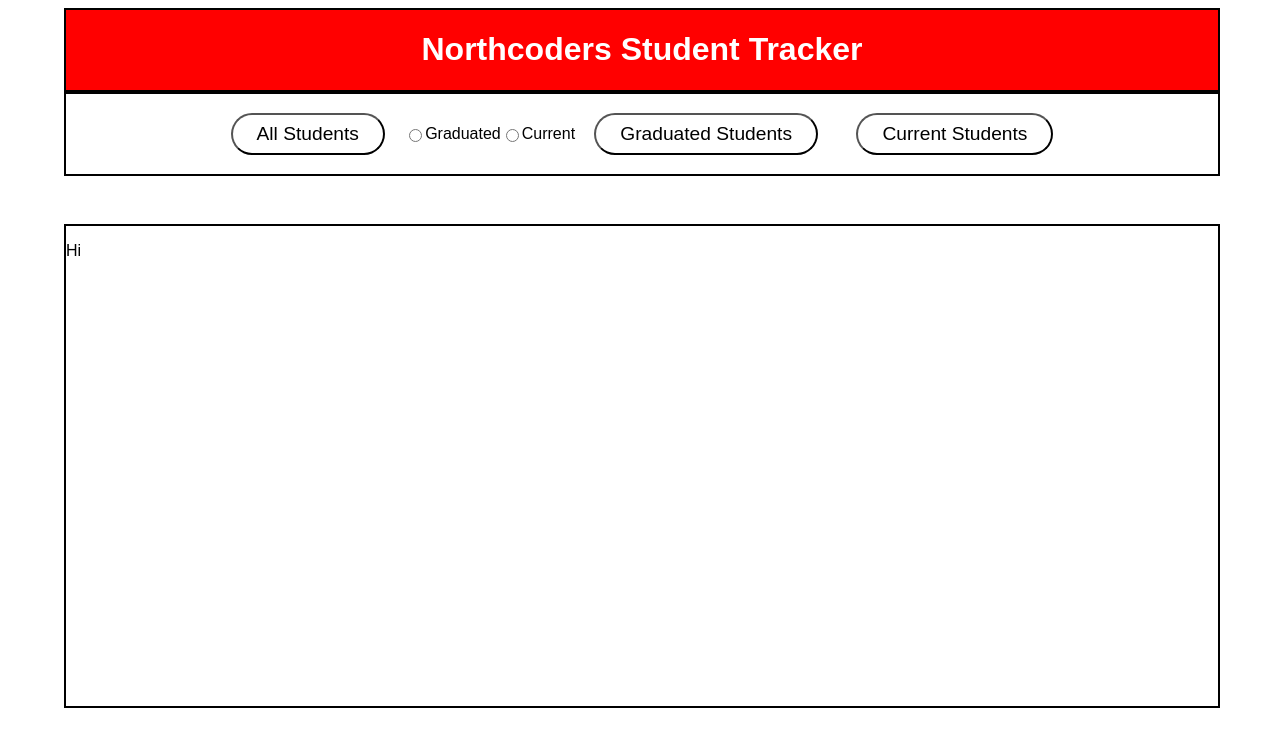
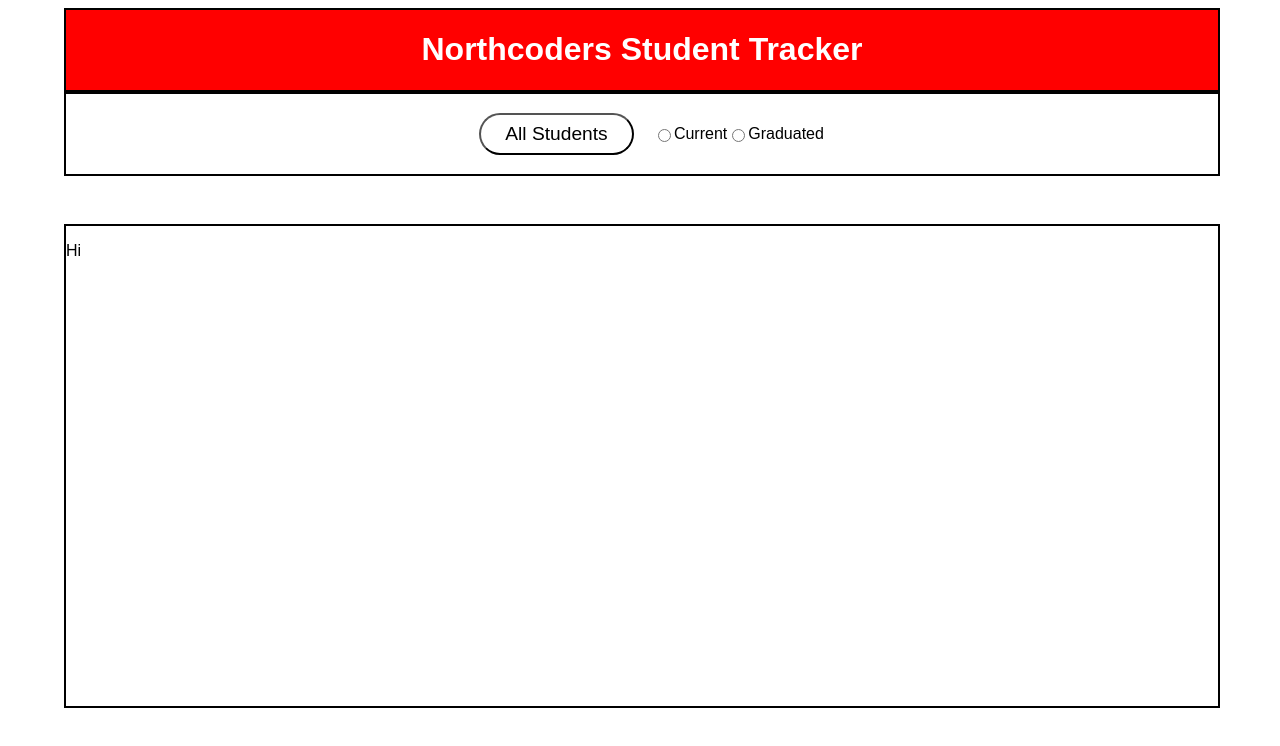
Before and after one commit to Knixio/NC-Student-Tracker, a React (Create React App) app: page / in a window 1280 px wide. Shown: the top 746 px of the page. Built offline with nearby package versions, Linux system fonts and the light colour scheme; the HTML template or start-up script is replaced by a standard one.

Commit message:
Removed repeat buttons

```diff
--- a/src/components/SearchBox.js
+++ b/src/components/SearchBox.js
@@ -1,5 +1,5 @@
-import React from 'react';
-import { Link } from '@reach/router';
+import React from "react";
+import { Link } from "@reach/router";
 
 const SearchBox = (props) => {
   return (
@@ -20,29 +20,18 @@
       </Link>
       <input
         type="radio"
+        value={false}
+        name="graduation"
+        onClick={props.handleOnClick}
+      />
+      Current
+      <input
+        type="radio"
         value={true}
         name="graduation"
         onClick={props.handleOnClick}
       />
       Graduated
-      <input
-        type="radio"
-        value={false}
-        name="graduation"
-        onClick={props.handleOnClick}
-      />
-      Current
-      <Link to="/students/graduates">
-        <button className="search">Graduated Students</button>
-      </Link>
-      <Link to="/students/current">
-        <button className="search">Current Students</button>
-      </Link>
-      {/* <div onChange={onChange}>
-        <p>graduated?</p>
-        <input type="radio" value="true" name="graduation" /> True
-        <input type="radio" value="false" name="graduation" /> False
-      </div> */}
     </div>
   );
 };
```
Also changed, not shown: 1 other file (tests, documents, lock files or other folders).
